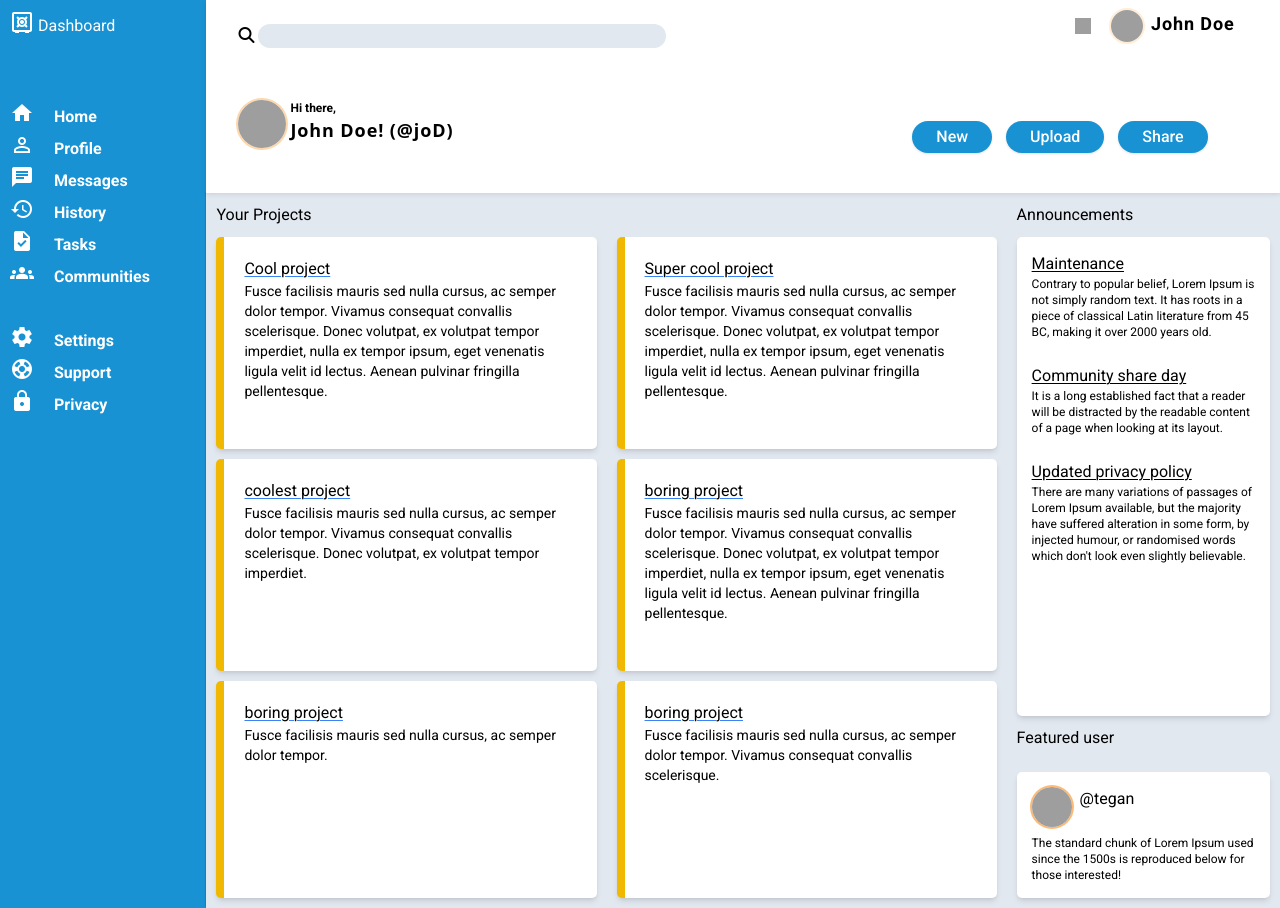
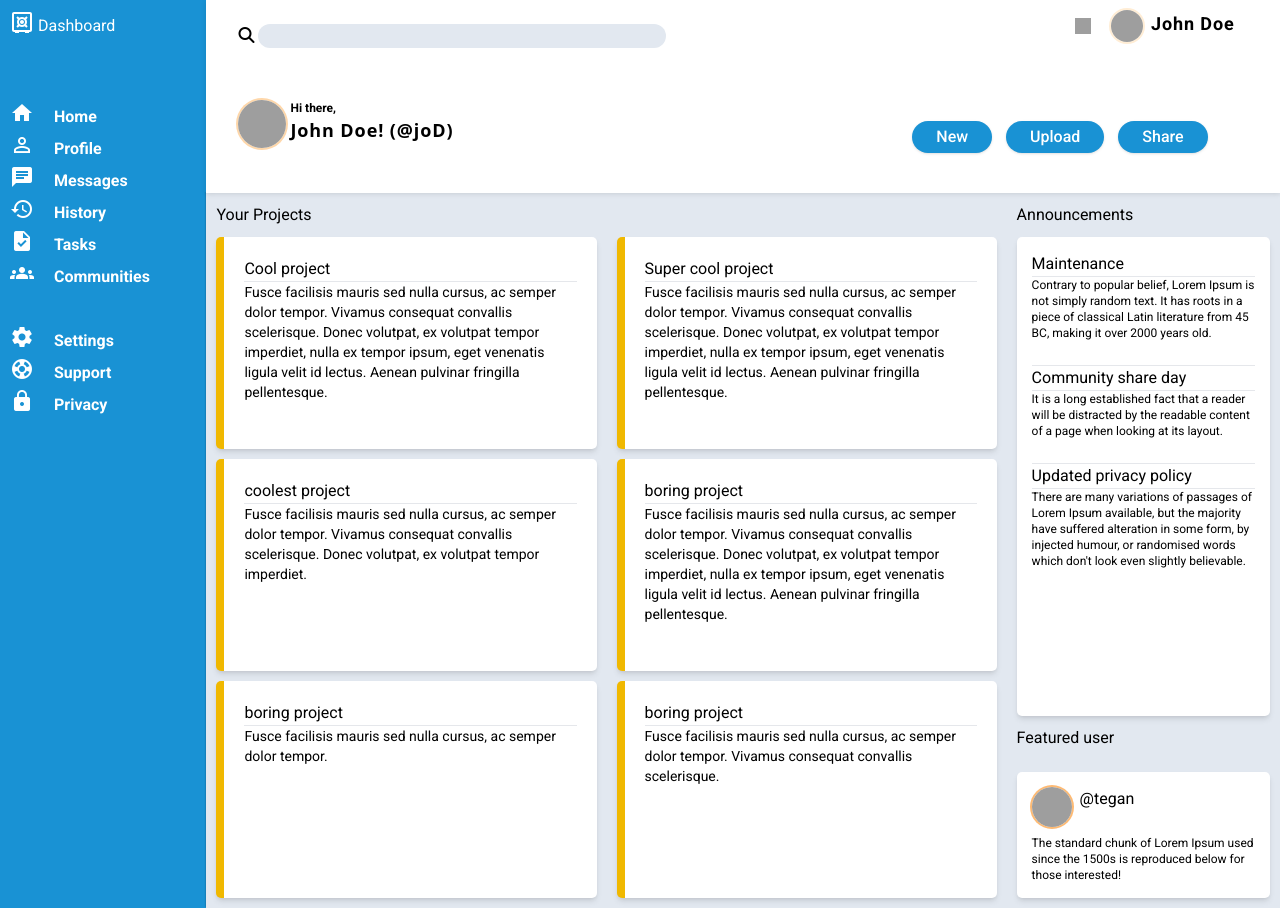
Before and after one commit to rico-rodriguez/adminPage, a plain HTML site: page index.html in a window 1280 px wide. Drawn offline with nearby package versions, Linux system fonts and the light colour scheme; grey boxes are pictures that could not be loaded.

Commit message:
Added proper y-axis line breaks on cards
Added y-axis line breaks under each card title. This allows a cleaner look than simply underlining the text.

```diff
--- a/index.html
+++ b/index.html
@@ -79,16 +79,15 @@
         <div class="insideConatiner">
           <div class="leftTitle">Your Projects</div>
           <div class="rightTitle"><p">Announcements</p></div>
-          <div class="announcements shadow-md">
-            <p class="underline decoration-black-500 decoration-1 underline-offset-2">Maintenance</p>
-            <h6 class="text-xs">Contrary to popular belief, Lorem Ipsum is not simply random text. It has roots in a piece of classical Latin literature from 45 BC, making it over 2000 years old. </h6>
+          <div class="announcements shadow-md divide-y divide-black-500">
+            <p class="">Maintenance</p>
+            <h6 class="text-xs ">Contrary to popular belief, Lorem Ipsum is not simply random text. It has roots in a piece of classical Latin literature from 45 BC, making it over 2000 years old. </h6>
             <br>
-            <p class="underline decoration-black-500 decoration-1 underline-offset-2">Community share day</p>
+            <p class="">Community share day</p>
             <h6 class="text-xs">It is a long established fact that a reader will be distracted by the readable content of a page when looking at its layout.  </h6>
             <br>
-            <p class="underline decoration-black-500 decoration-1 underline-offset-2">Updated privacy policy</p>
+            <p class="">Updated privacy policy</p>
             <h6 class="text-xs">There are many variations of passages of Lorem Ipsum available, but the majority have suffered alteration in some form, by injected humour, or randomised words which don't look even slightly believable. </h6>
-            <br>
           </div>
           <div class="rightLowerTitle"><p>Featured user</div>
           <div class="trending shadow-md"> <img class="float-left mr-2 h-10 w-10 rounded-full ring-2 ring-orange-300" src="https://images.unsplash.com/photo-1633332755192-727a05c4013d?ixlib=rb-1.2.1&ixid=MnwxMjA3fDB8MHxwaG90by1wYWdlfHx8fGVufDB8fHx8&auto=format&fit=crop&w=580&q=80" alt="">
@@ -96,23 +95,23 @@
             <br>
             <h6 class="text-xs">The standard chunk of Lorem Ipsum used since the 1500s is reproduced below for those interested!</h6>
            </div>
-          <div class="cards card1 shadow-md">
-            <p class="underline decoration-blue-500 decoration-1 underline-offset-2">Cool project</p>
-          <h4 class="text-sm">Fusce facilisis mauris sed nulla cursus, ac semper dolor tempor. Vivamus consequat convallis scelerisque. Donec volutpat, ex volutpat tempor imperdiet, nulla ex tempor ipsum, eget venenatis ligula velit id lectus. Aenean pulvinar fringilla pellentesque. </h4>
+          <div class="cards card1 shadow-md divide-y divide-black-500">
+            <p class="">Cool project</p>
+          <h4 class="text-sm ">Fusce facilisis mauris sed nulla cursus, ac semper dolor tempor. Vivamus consequat convallis scelerisque. Donec volutpat, ex volutpat tempor imperdiet, nulla ex tempor ipsum, eget venenatis ligula velit id lectus. Aenean pulvinar fringilla pellentesque. </h4>
           </div>
-          <div class="cards card2 shadow-md"><p class="underline decoration-blue-500 decoration-1 underline-offset-2">Super cool project</p>
+          <div class="cards card2 shadow-md divide-y divide-black-500"><p class="">Super cool project</p>
             <h4 class="text-sm">Fusce facilisis mauris sed nulla cursus, ac semper dolor tempor. Vivamus consequat convallis scelerisque. Donec volutpat, ex volutpat tempor imperdiet, nulla ex tempor ipsum, eget venenatis ligula velit id lectus. Aenean pulvinar fringilla pellentesque. </h4>
           </div>
-          <div class="cards card3 shadow-md"><p class="underline decoration-blue-500 decoration-1 underline-offset-2">coolest project</p>
+          <div class="cards card3 shadow-md divide-y divide-black-500"><p class="">coolest project</p>
             <h4 class="text-sm">Fusce facilisis mauris sed nulla cursus, ac semper dolor tempor. Vivamus consequat convallis scelerisque. Donec volutpat, ex volutpat tempor imperdiet. </h4>
           </div>
-          <div class="cards card4 shadow-md"><p class="underline decoration-blue-500 decoration-1 underline-offset-2">boring project</p>
+          <div class="cards card4 shadow-md divide-y divide-black-500"><p class="">boring project</p>
             <h4 class="text-sm">Fusce facilisis mauris sed nulla cursus, ac semper dolor tempor. Vivamus consequat convallis scelerisque. Donec volutpat, ex volutpat tempor imperdiet, nulla ex tempor ipsum, eget venenatis ligula velit id lectus. Aenean pulvinar fringilla pellentesque. </h4>
           </div>
-          <div class="cards card5 shadow-md"><p class="underline decoration-blue-500 decoration-1 underline-offset-2">boring project</p>
+          <div class="cards card5 shadow-md divide-y divide-black-500"><p class="">boring project</p>
             <h4 class="text-sm">Fusce facilisis mauris sed nulla cursus, ac semper dolor tempor.  </h4>
           </div>
-          <div class="cards card6 shadow-md"><p class="underline decoration-blue-500 decoration-1 underline-offset-2">boring project</p>
+          <div class="cards card6 shadow-md divide-y divide-black-500"><p class="">boring project</p>
             <h4 class="text-sm">Fusce facilisis mauris sed nulla cursus, ac semper dolor tempor. Vivamus consequat convallis scelerisque.  </h4>
           </div>
         </div>
```
